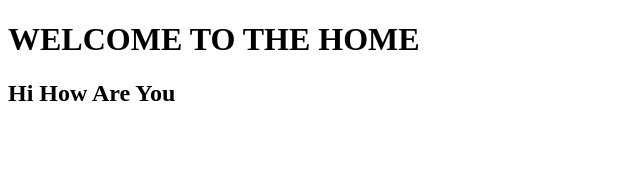
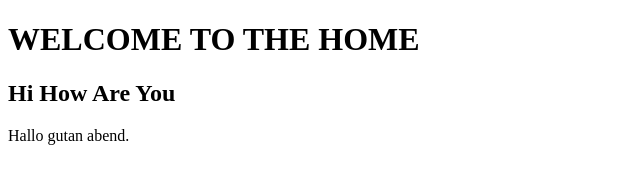
Before and after one commit to HIRUNIk2002/myproject, a plain HTML site: page index.html in a window 1280 px wide. Shown: the whole page, without its empty margins (0-640 px from the left). Drawn offline with Linux system fonts and the light colour scheme.

Commit message:
add new para

```diff
--- a/index.html
+++ b/index.html
@@ -8,5 +8,6 @@
 <body>
     <h1>WELCOME TO THE HOME</h1>
     <h2>Hi How Are You</h2>
+    <p>Hallo gutan abend.</p>
 </body>
 </html>
```
